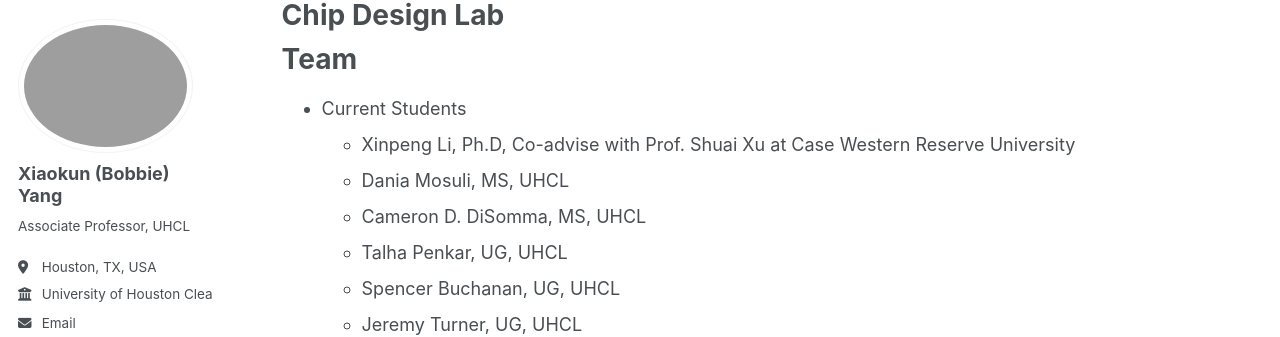
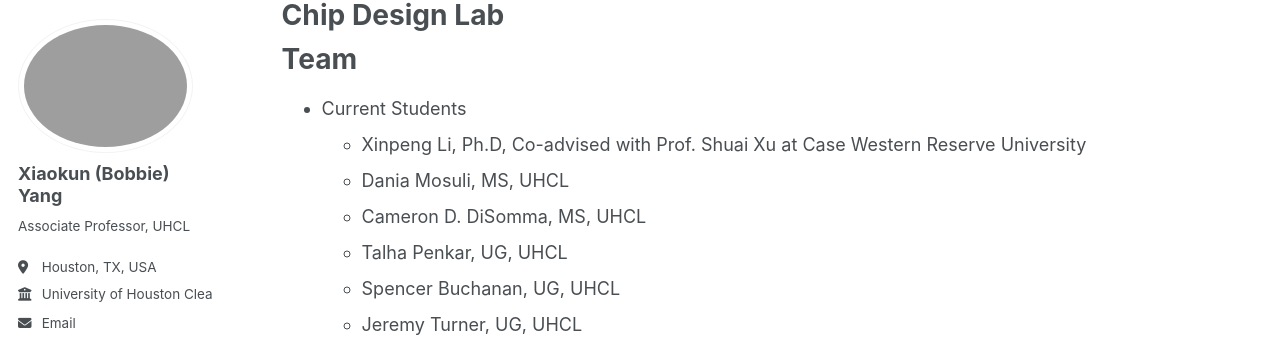
Before and after one commit to bobbieyang/bobbieyang.github.io, a Jekyll site: the page built from _pages/lab.md, in a window 1280 px wide and 1393 px high. Shown: the part 100-437 px from the top of the window. Built offline with Jekyll 4.4.1, drawn with Linux system fonts in a browser that asks for light colours; some web fonts are replaced; a script bundle is joined from its source files by our own code; library files that are not in the unit come from our copies.

Commit message:
Update lab.md

```diff
--- a/_pages/lab.md
+++ b/_pages/lab.md
@@ -12,7 +12,7 @@ redirect_from:
 Team
 ======
 * Current Students
-  * Xinpeng Li, Ph.D, Co-advise with Prof. Shuai Xu at Case Western Reserve University
+  * Xinpeng Li, Ph.D, Co-advised with Prof. Shuai Xu at Case Western Reserve University
   * Dania Mosuli, MS, UHCL
   * Cameron D. DiSomma, MS, UHCL
   * Talha Penkar, UG, UHCL
```
